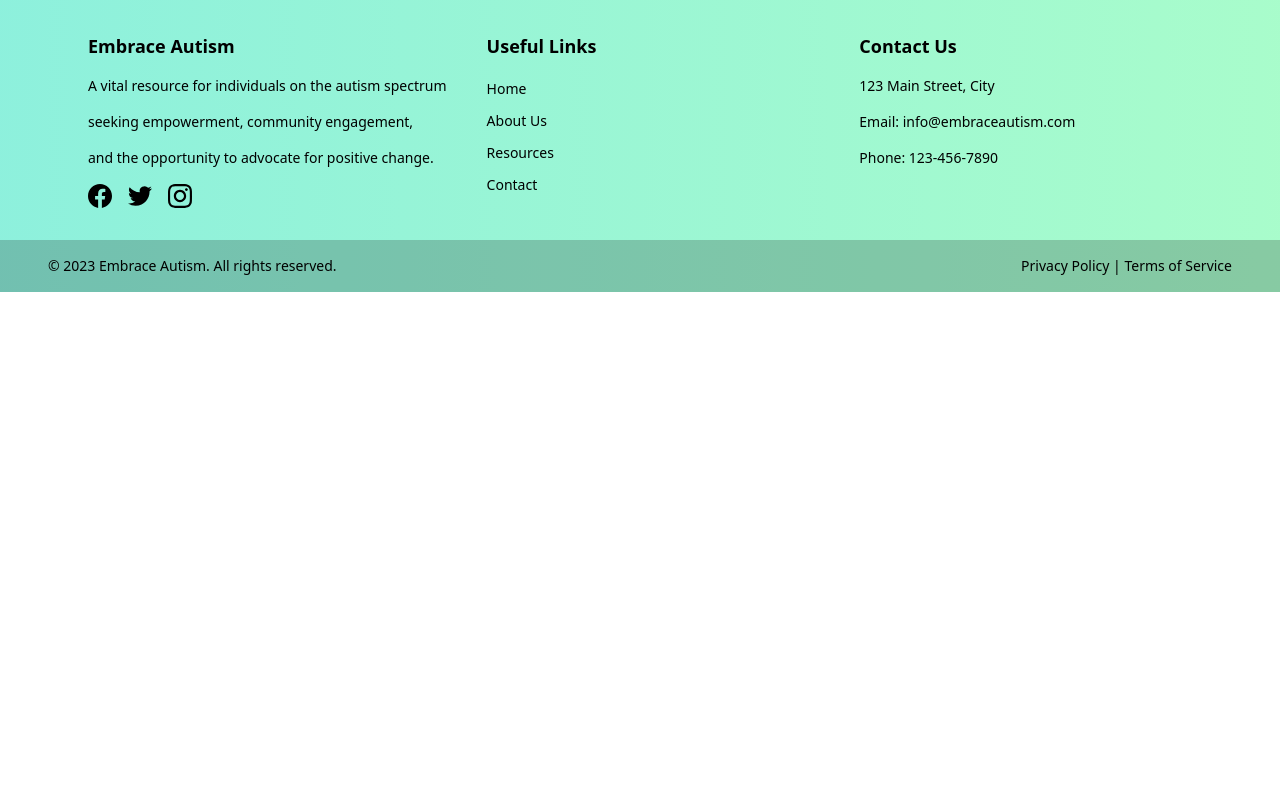
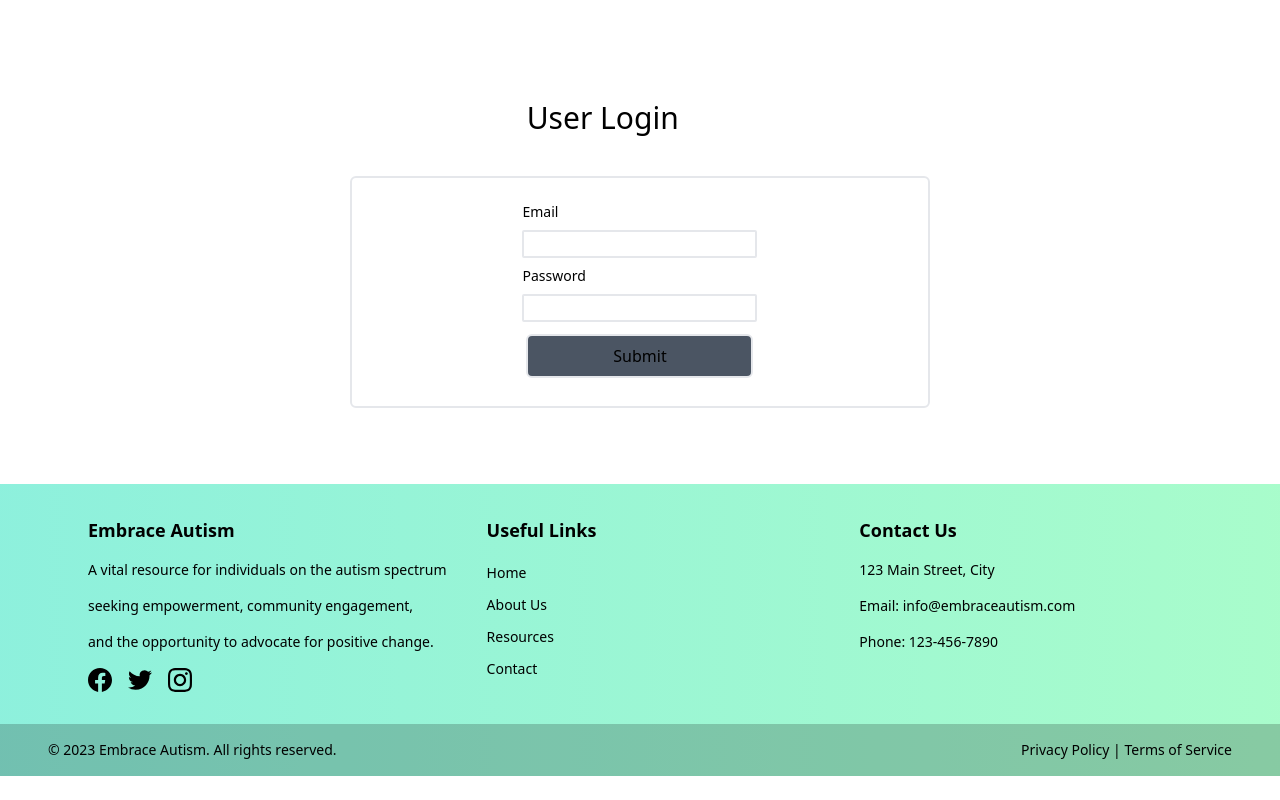
Before and after one commit to arcVaishali/EmbraceAutism, a React (Create React App) app in the folder client/: page /login in a window 1280 px wide. Built offline with nearby package versions, Linux system fonts and the light colour scheme.

Commit message:
login frontend added

```diff
--- a/client/src/AutismAppPages/Login.js
+++ b/client/src/AutismAppPages/Login.js
@@ -1,7 +1,129 @@
+import { useState , useEffect } from "react";
+import { Link } from "react-router-dom";
+
 const Login = () => {
+    const [email , setEmail ] = useState("") ;
+    const [password , setPassword ] = useState("") ;
+    const [errors , setErrors] = useState({});
+    const [submitted , setSubmitted ] = useState(false) ;
+    const [touched , setTouched] = useState({});
+    const [isFormValid , setIsFormValid ] = useState(false) ;
+
+    useEffect(()=>{
+        const error = {} ;
+        if ( touched.email && email.trim() === "" ) {
+            error.email = "Email cannot be empty" ;
+        }
+        if ( touched.email && !email.trim().includes('@')) {
+            error.email = "Invalid email";
+        }
+        if ( touched.password && (password.trim().length < 8 || password.trim().length > 8)) {
+            error.password = "Password must be minimum of 8 characters" ;
+        }
+
+        setErrors( error ) ;
+
+        const isEmailValid = email !== "" && email.includes('@') ;
+        const isPasswordValid = password.length >= 8 ;
+
+        setIsFormValid(
+            isEmailValid &&
+            isPasswordValid
+        )
+
+    } ,
+    [
+        email ,
+        password,
+        touched.password ,
+        touched.email
+    ]);
+
+    const handleSubmit = (e) => {
+        e.preventDefault() ;
+
+        const payload = {
+            email ,
+            password
+        }
+
+        const API_BASE_URL = process.env.REACT_APP_API_BASE_URL
+        fetch(`${API_BASE_URL}/users/login` , {
+            method : "GET" ,
+            headers : {"Content-Type" : "application/json"},
+            payload : payload
+        }).then(
+            async (res)=>{
+                const errMsg = await res.text() ;
+
+                setErrors({...errors , ["submit"] : "Login Unsuccessful" } ) ;
+            }
+        ).catch(
+            (err) => {
+                console.log(err)
+            }
+        ) ;
+    }
+
+    const handleTouch = (field) => {
+        setTouched({...errors , [field] : true} ) ;
+    }
+
+
     return (
-        <div>
+        <div className="grid grid-cols-12 justify-center p-5 m-10">
+        <span className="col-start-5 col-span-6 text-3xl p-10 mr-10 ml-10">
+            User Login
+        </span>
+            {
+                !submitted ? (
+                    <form  className="grid grid-rows-1 justify-center col-start-4 col-span-6 p-5 mb-4 border-2 rounded-md" onSubmit={(e) => handleSubmit(e)}>
+                        <label className="block m-1 text-sm" for="email">Email</label>
+                        <input
+                        className="rounded-sm m-1 border-2"
+                        id = "email"
+                        value = {email}
+                        name = "email"
+                        type = "text"
+                        onChange={(e) => setEmail(e.target.value)}
+                        onBlur={(e)=> handleTouch("email")}
+                        />
+                        {
+                            errors.email && (<div className="text-xs text-red-600">{errors.email}</div>)
+                        }
 
+                        <label className="block m-1 text-sm"  for="password">Password</label>
+                        <input
+                        className="rounded-sm m-1 border-2"
+                        id = "password"
+                        type = "text"
+                        value = {password}
+                        name = "password"
+                        onChange = {(e)=>setPassword(e.target.value)}
+                        onBlur = {(e)=>handleTouch("password")}
+                        />
+                        {
+                            errors.email && (<div className="text-xs text-red-600">{errors.password}</div>)
+                        }
+
+                        <input
+                        className = {
+                            isFormValid
+                                ? "bg-green hover:bg-oliveGreen active:bg-green rounded-md border-2 m-2 p-2"
+                                : "bg-gray-600 hover:bg-gray-300 rounded-md border-2 m-2 p-2"
+                        }
+                        type="submit"
+                        disabled = {!isFormValid}
+                        name = "submit"
+                        />
+                        {
+                            errors.submit && (<div className="text-xs text-red-600">{errors.submit}</div>)
+                        }
+                    </form>
+                ) : (
+                    <div>User Login Successful, Pls complete your profile <Link to="/user">here</Link></div>
+                )
+            }
         </div>
     );
 }
```
